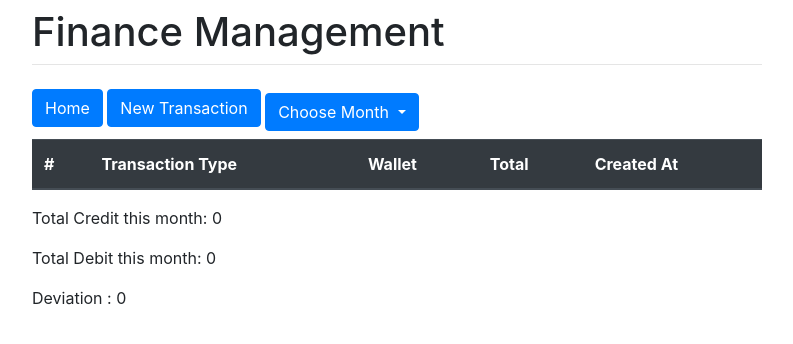
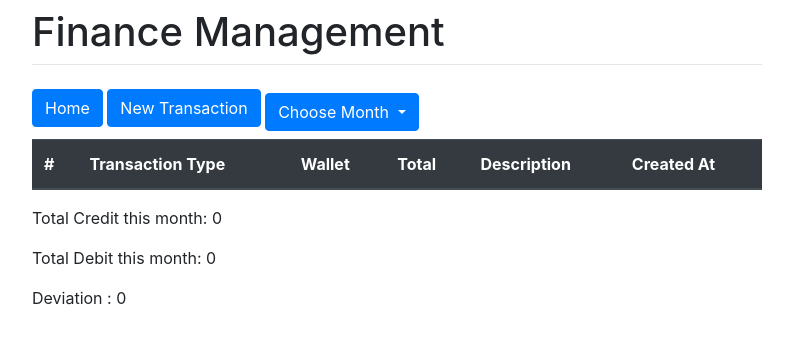
Before and after one commit to ArRosid/FinanceManagement-Django, a Django app: page /transactions in a window 1280 px wide. Shown: the top 344 px of the page, without its empty margins (243-1036 px from the left). Run offline with Django 3.2, Linux system fonts and the light colour scheme; the visitor is signed in with stand-in values (Sample User, id 1); data that the repository does not hold is empty; some libraries are stand-ins or nearby versions.

Commit message:
Add spending type

```diff
--- a/finance/models.py
+++ b/finance/models.py
@@ -30,6 +30,9 @@ class Transaction(models.Model):
         ("Donation","Donation"),
         ("Daily", "Daily"),
         ("Holiday", "Holiday"),
+        ("Long Term Needs", "Long Term Needs"),
+        ("Shopping", "Shopping"),
+        ("Snack", "Snack")
     )
 
     transaction_type = models.CharField(max_length=20, choices=TRANSACTION_CHOICES)
--- a/templates/finance/transaction_list.html
+++ b/templates/finance/transaction_list.html
@@ -22,6 +22,7 @@
             <th scope="col">Transaction Type</th>
             <th scope="col">Wallet</th>
             <th scope="col">Total</th>
+            <th scope="col">Description</th>
             <th scope="col">Created At</th>
 
         </tr>
@@ -33,6 +34,7 @@
             <td >{{transaction.transaction_type}}</td>
             <td>{{transaction.wallet}}</td>
             <td>{{transaction.total}}</td>
+            <td>{{transaction.description}}</td>
             <td>{{transaction.created_at}}</td>
         </tr>
         {% endfor %}
```
